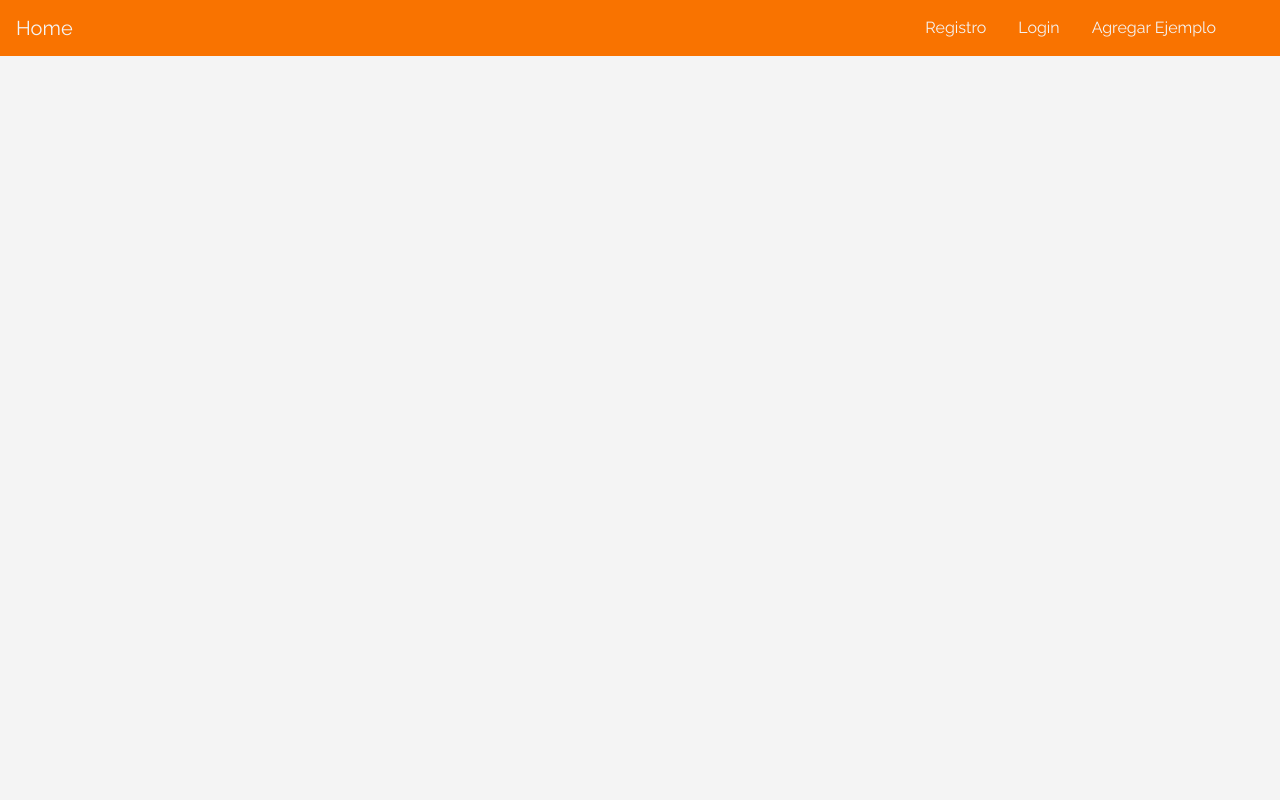
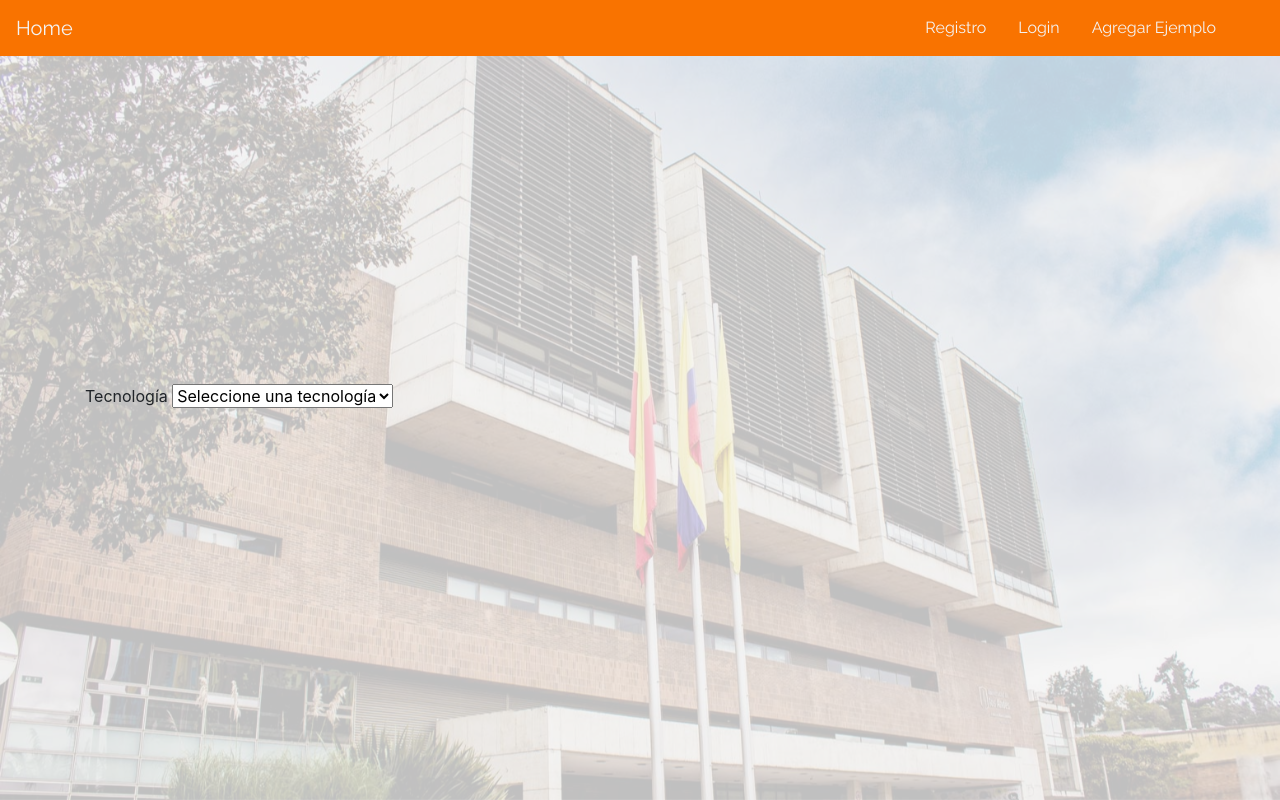
Before and after one commit to juansb827/equipo1-catalogo-201810, a Django app: template catalogo/templates/add_example.html in a window 1280 px wide. Run offline with Django 3.2, Linux system fonts and the light colour scheme; the template is opened without the code that fills it: most values are stand-ins (such as "Sample title", 1, 10 or a date in 2020); parts of the project's set-up code (start-up, migrations or seed data) failed here and were passed over; some libraries are stand-ins or nearby versions.

Commit message:
Servicio de búsqueda de tecnologías.

```diff
--- a/catalogo/templates/add_example.html
+++ b/catalogo/templates/add_example.html
@@ -6,7 +6,23 @@
 
 {% block content %}
     {% load static %}
-    <link rel="stylesheet" type="text/css" href="{% static '/css/main.css' %}">
-
+    <link rel="stylesheet" type="text/css" href="{% static '/css/login.css' %}">
+    <div class="login-container">
+        <div class="overlayed">
+            <div class="login-area">
+                <div class="container">
+                    <form method="POST">
+                        <label for="tech">Tecnología</label>
+                        <select id="tech" name="item_id">
+                            <option value="0">Seleccione una tecnología</option>
+                            {% for entry in techs %}
+                                <option value="{{ entry.pk }}">{{ entry.fields.name }}</option>
+                            {% endfor %}
+                        </select>
+                    </form>
+                </div>
+            </div>
+        </div>
+    </div>
 
 {% endblock %}
```
Also changed, not shown: catalogo/views.py (+44 -47 lines).
